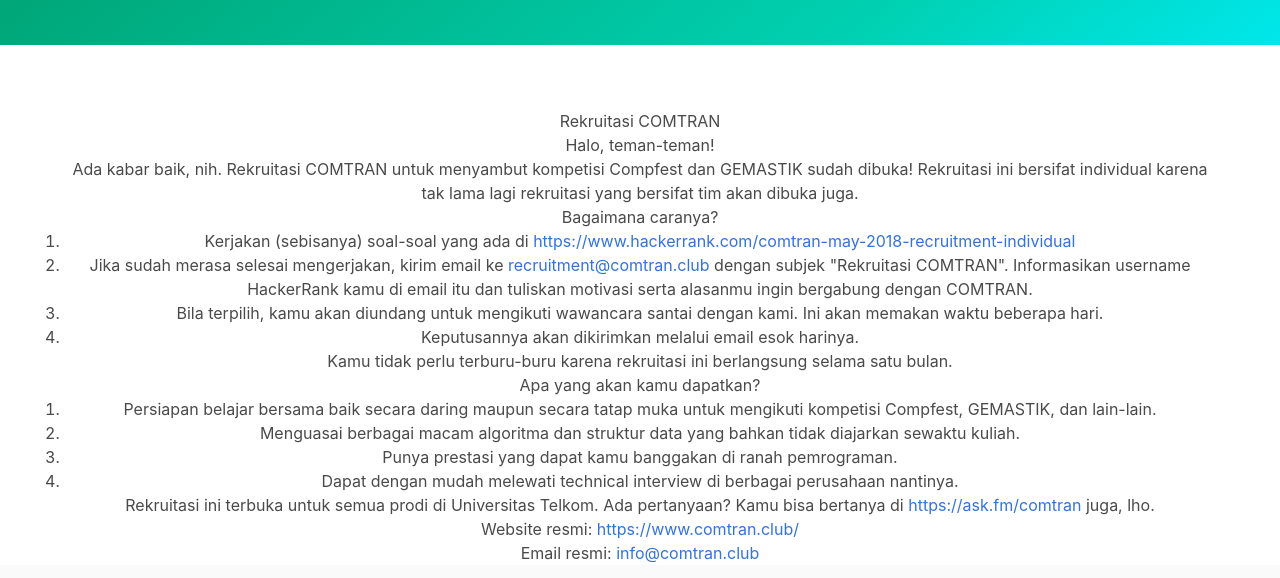
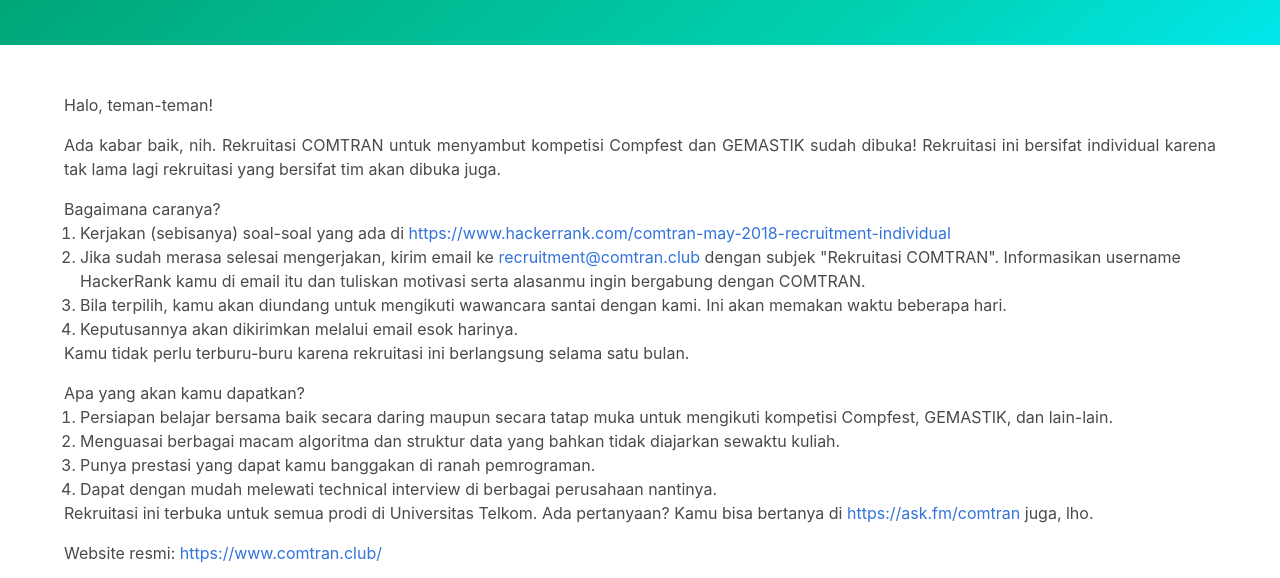
Before and after one commit to comtran/comtran.github.io, a plain HTML site: page recruitment.html in a window 1280 px wide. Shown: the part 139-717 px from the top of the page. Drawn offline with nearby package versions, Linux system fonts and the light colour scheme.

Commit message:
Fix layout

```diff
--- a/recruitment.html
+++ b/recruitment.html
@@ -2,7 +2,7 @@
 <html lang="en">
   <head>
     <meta charset="utf-8">
-    <title>COMTRAN Member</title>
+    <title>COMTRAN Recruitment</title>
     <meta name="author" content="COMTRAN">
     <meta name="viewport" content="width=device-width, initial-scale=1.0">
     <meta name="X-UA-Compatible" content="IE=edge">
@@ -54,17 +54,14 @@
       </section>
     </header>
     <main>
-      <div class="container" align="center">
-        <div style="padding: 2em"></div>
-
-        <h1>Rekruitasi COMTRAN</h1>
-
+      <section class="section">
+        <div class="container">
           <p>Halo, teman-teman!</p>
 
           <p>Ada kabar baik, nih. Rekruitasi COMTRAN untuk menyambut kompetisi Compfest dan GEMASTIK sudah dibuka!
           Rekruitasi ini bersifat individual karena tak lama lagi rekruitasi yang bersifat tim akan dibuka juga.</p>
 
-        <p>Bagaimana caranya?</p>
+          <h2>Bagaimana caranya?</h2>
 
           <ol>
             <li>Kerjakan (sebisanya) soal-soal yang ada di <a href="https://www.hackerrank.com/comtran-may-2018-recruitment-individual">https://www.hackerrank.com/comtran-may-2018-recruitment-individual</a></li>
@@ -75,7 +72,7 @@
 
           <p>Kamu tidak perlu terburu-buru karena rekruitasi ini berlangsung selama satu bulan.</p>
 
-        <p>Apa yang akan kamu dapatkan?</p>
+          <h2>Apa yang akan kamu dapatkan?</h2>
 
           <ol>
             <li>Persiapan belajar bersama baik secara daring maupun secara tatap muka untuk mengikuti kompetisi Compfest, GEMASTIK, dan lain-lain.</li>
@@ -90,6 +87,7 @@
           <p>Email resmi: <a href="mailto:info@comtran.club">info@comtran.club</a></p>
 
         </div>
+      </section>
     </main>
     <footer class="footer">
       <div class="container">
```
Lines whose indentation alone changed are shown as unchanged.
